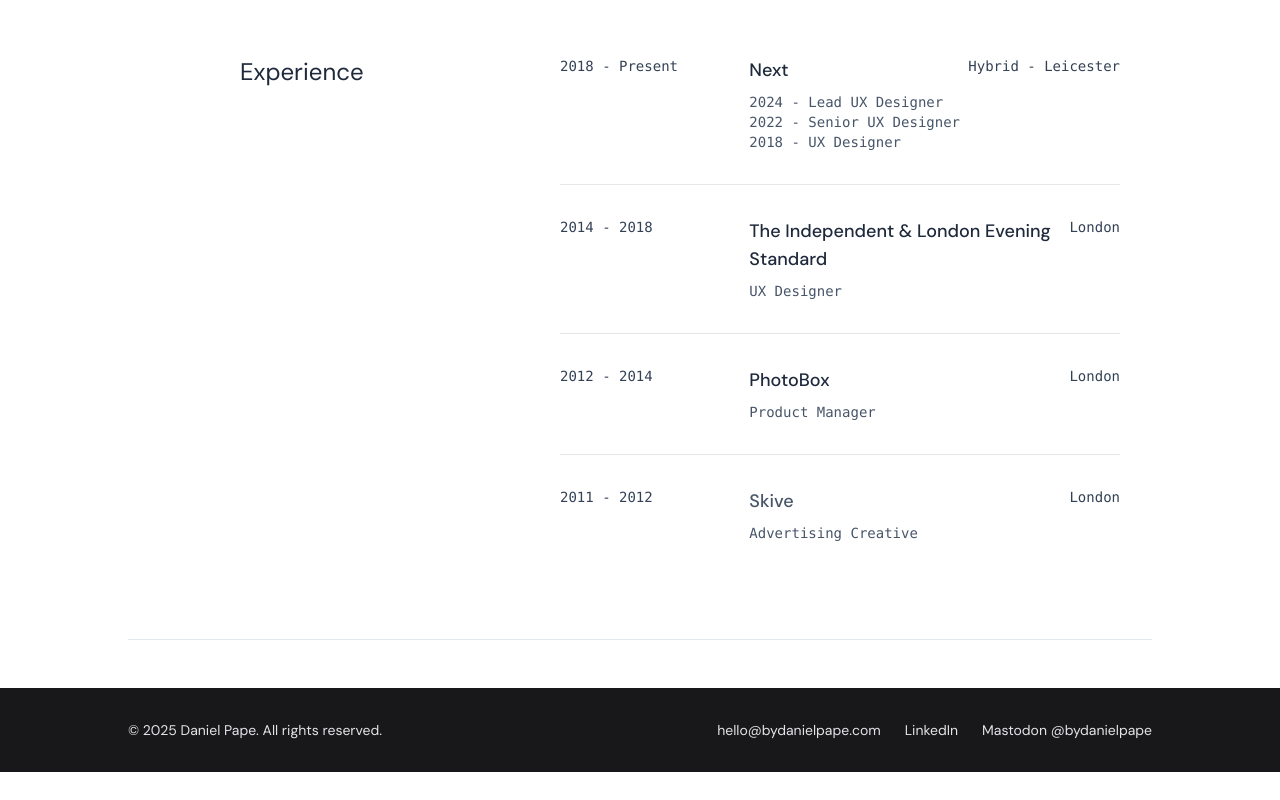
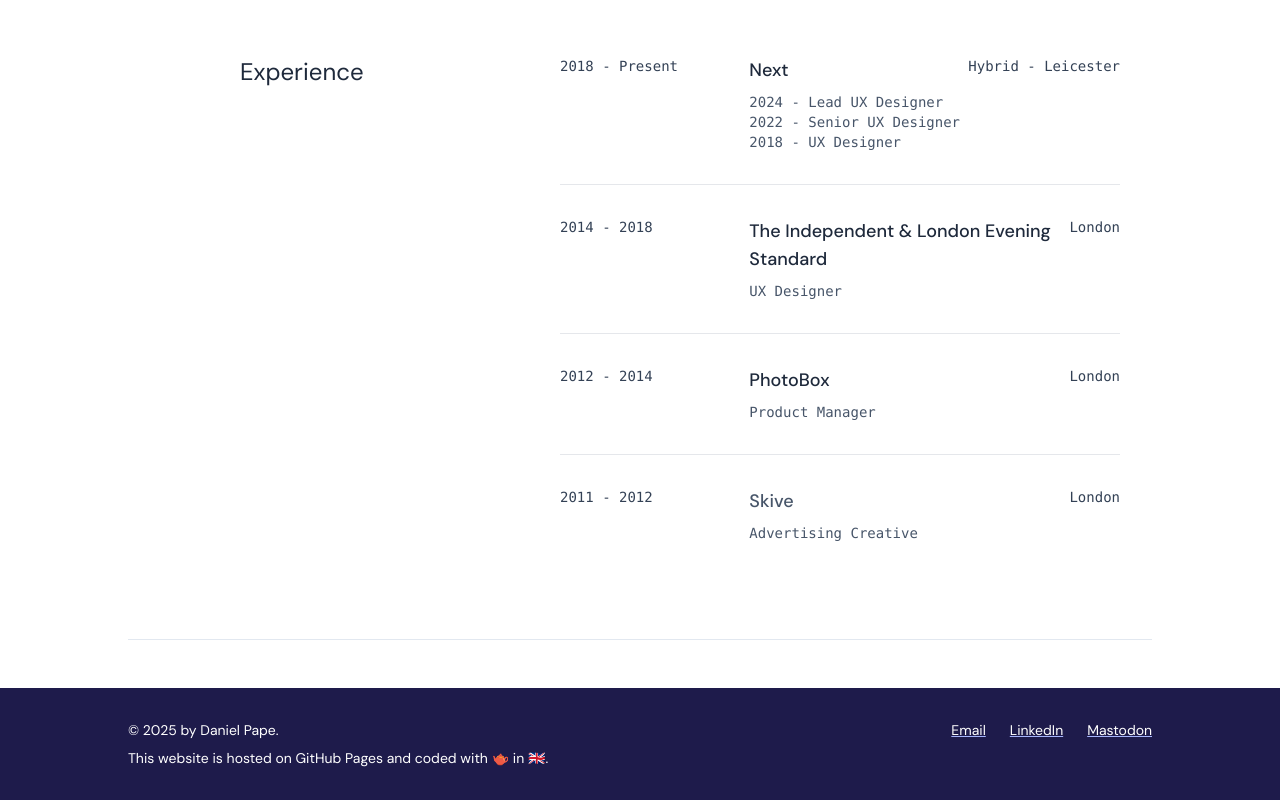
Before and after one commit to danielpape/danielpape.co.uk, a Next.js app: page / in a window 1280 px wide. Shown: the part 1081-1881 px from the top of the page. Before the commit the page ends 1853 px from the top, so only its background shows below. Built offline with nearby package versions, Linux system fonts and the light colour scheme.

Commit message:
Updated Footer

```diff
--- a/components/Footer.js
+++ b/components/Footer.js
@@ -4,36 +4,39 @@
   const currentYear = new Date().getFullYear();
 
   return (
-    <footer className="bg-zinc-900 text-zinc-200 py-8 px-4 mt-12">
+    <footer className="bg-indigo-950 text-white py-8 px-4 mt-12">
       <div className="max-w-screen-lg mx-auto flex flex-col md:flex-row justify-between gap-6 text-sm">
-        <p className="text-left">
-          © {currentYear} Daniel Pape. All rights reserved.
-        </p>
+        <div className="flex flex-col gap-2">
+          <p className="text-left">© {currentYear} by Daniel Pape.</p>
+          <p className="text-left">
+            This website is hosted on GitHub Pages and coded with 🫖 in 🇬🇧.
+          </p>
+        </div>
 
-        <div className="flex flex-col gap-3 md:flex-row md:items-center md:gap-6 text-left">
+        <div className="flex flex-col gap-1 md:flex-row items-start md:gap-6 text-left">
           <a
             href="mailto:hello@bydanielpape.com"
-            className="hover:text-indigo-200 hover:underline hover:decoration-indigo-400"
+            className="underline decoration-indigo-300 hover:text-indigo-200 hover:decoration-indigo-400"
           >
-            hello@bydanielpape.com
+            Email
           </a>
 
           <a
             href="https://www.linkedin.com/in/bydanielpape"
             target="_blank"
             rel="noopener noreferrer"
-            className="hover:text-indigo-200 hover:underline hover:decoration-indigo-400"
+            className="underline decoration-indigo-300 hover:text-indigo-200 hover:decoration-indigo-400"
           >
             LinkedIn
           </a>
 
           <a
-            href="https://mastodon.social/@bydanielpape"
+            href="https://mastodon.social/@danielpape"
             target="_blank"
             rel="me noopener noreferrer"
-            className="hover:text-indigo-200 hover:underline hover:decoration-indigo-400"
+            className="underline decoration-indigo-300 hover:text-indigo-200 hover:decoration-indigo-400"
           >
-            Mastodon @bydanielpape
+            Mastodon
           </a>
         </div>
       </div>
```
